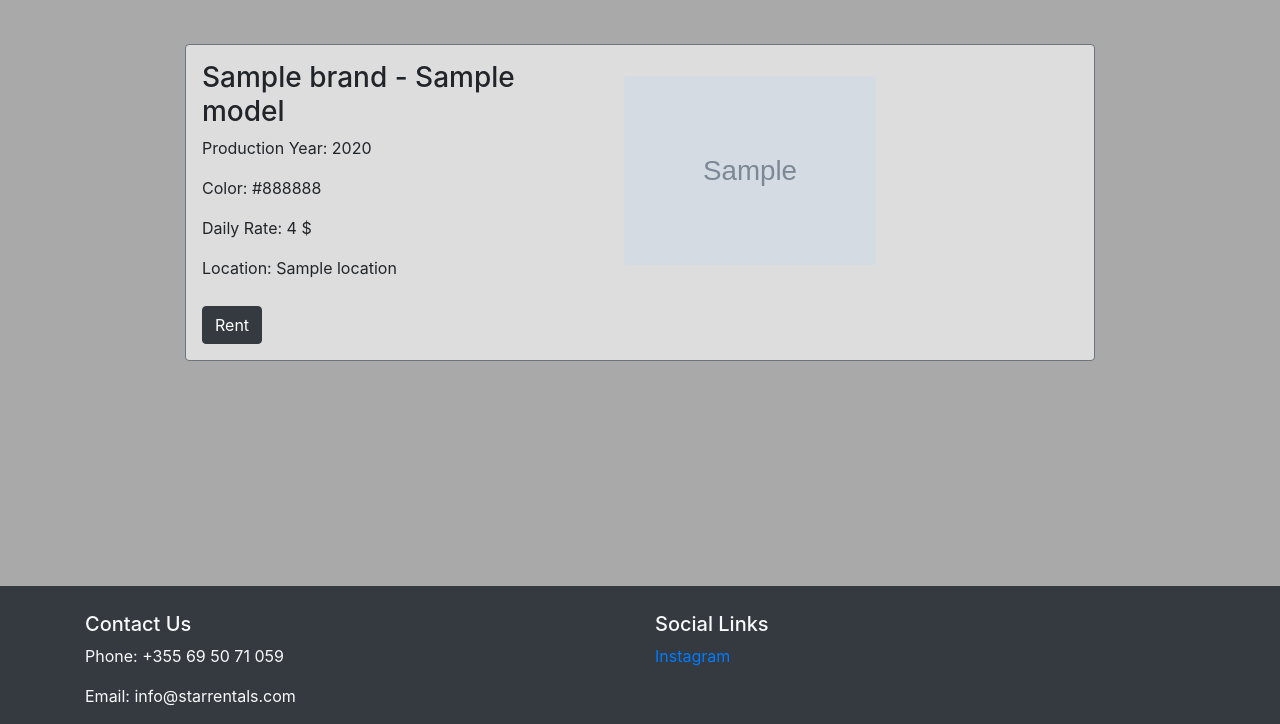
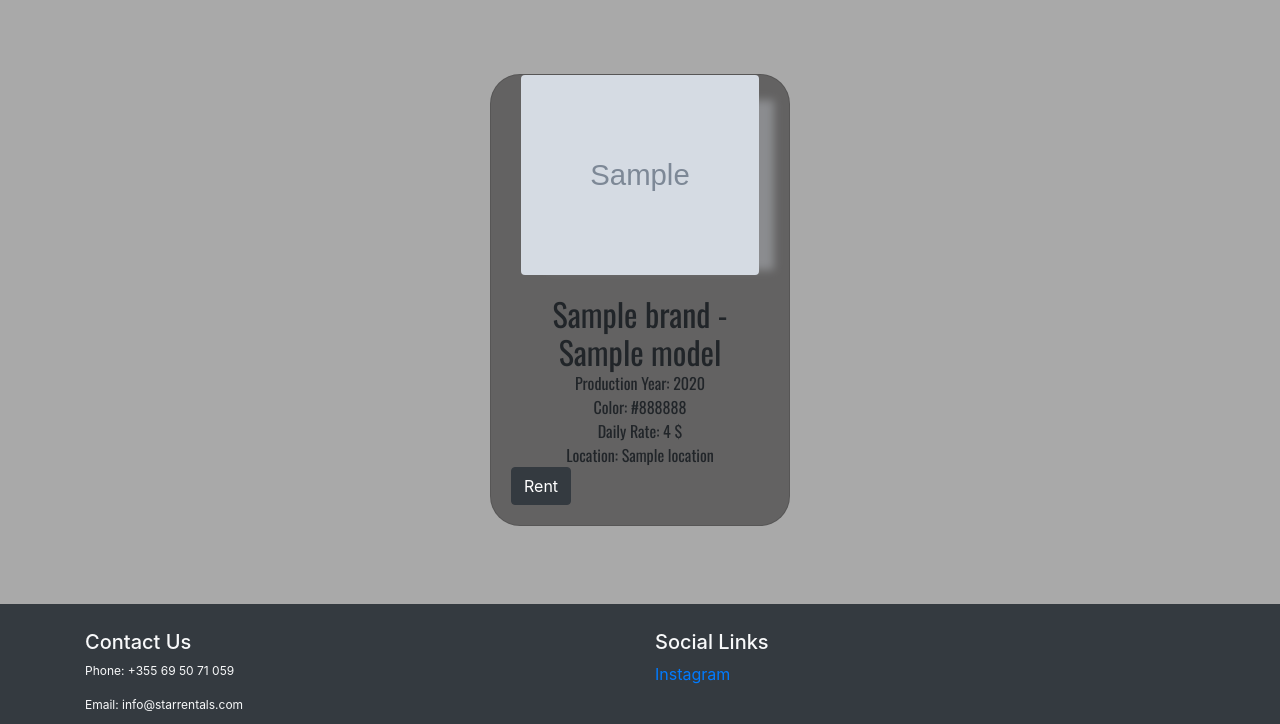
Before and after one commit to TediMihali/StarRentalCode, a Django app: template car_rental_project/rental/templates/auto_listing.html in a window 1280 px wide. Shown: the part 76-800 px from the top of the page. Run offline with Django 3.2, Linux system fonts and the light colour scheme; the template is opened without the code that fills it: most values are stand-ins (such as "Sample title", 1, 10 or a date in 2020); grey boxes marked "Sample" are stand-in pictures; some libraries are stand-ins or nearby versions.

Commit message:
rini news

```diff
--- a/car_rental_project/accounts/templates/sign_in.html
+++ b/car_rental_project/accounts/templates/sign_in.html
@@ -29,4 +29,7 @@
       </div>
     </div>
   </div>
+<div class="footer-place" style="margin-top: 200px">
+    {% include 'footer.html' %}
+</div>
 {% endblock %}
--- a/car_rental_project/accounts/templates/sign_up.html
+++ b/car_rental_project/accounts/templates/sign_up.html
@@ -52,4 +52,7 @@
       </div>
     </div>
   </div>
+  <div class="footer-place" style="margin-top: 200px">
+    {% include 'footer.html' %}
+</div>
 {% endblock %}
--- a/car_rental_project/rental/templates/about_us.html
+++ b/car_rental_project/rental/templates/about_us.html
@@ -29,5 +29,7 @@
     </div>
 </div>
 </div>
-
+<div class="footer-place" style="margin-top: 90px">
+    {% include 'footer.html' %}
+</div>
 {% endblock %}
--- a/car_rental_project/rental/templates/auto_listing.html
+++ b/car_rental_project/rental/templates/auto_listing.html
@@ -3,47 +3,128 @@
 
 {% block content %}
 <style>
-    .car-image {
-        width: 70%;
+    @import url("https://use.fontawesome.com/releases/v6.5.1/css/all.css");
+    @import url("https://fonts.googleapis.com/css2?family=Montserrat&family=Oswald");
+
+	.card-container {
+		display: flex;
+		justify-content: center;
+		align-items: center;
+		height: 75vh;
+	}
+    .card {
+        align: center;
+        width: 300px;
         height: auto;
-        margin: 15px;
+        min-height: 390px;
+        background: #636262;
+        border-radius: 30px;
+        position: relative;
+        z-index: 10;
+        margin: 25px;
+        transition: all .25s ease;
+        box-shadow:
+            0px 0px 0px 0px #00000014;
+        cursor: pointer;
     }
-    .container_car {
-        width: 60%;
+
+    hr {
+        color: bisque;
+
     }
-    .rent-button {
-        display: inline-block;
-        margin-top: 10px;
+
+    .image {
+        width: calc(100% - 60px);
+        margin: 0px 30px;
+        display: flex;
+        align-items: center;
+        justify-content: center;
+        transition: all .35s ease-out;
+
+        & img.blur {
+            position: absolute;
+            transform:
+                translate(20px, 10px) scale(.85);
+            filter: blur(5px);
+            z-index: -1;
+            opacity: .35;
+            transition: all .35s ease-out;
+        }
+
+        & img {
+            height: 200px;
+        }
+    }
+
+
+    .text {
+        padding: 20px;
+
+        & h2 {
+            font-family: "Oswald", sans-serif;
+            margin: 0px;
+            text-align: center;
+        }
+        & p {
+            font-family: "Oswald", sans-serif;
+            margin: 0px;
+            text-align: center;
+        }
+    }
+
+    .card:hover {
+        transform: translate(0, -10px);
+        box-shadow: 0px 17px 35px 0px #00000012;
+
+        & .image {
+            transform: translate(0, -15px);
+        }
+
+        & img.blur {
+            opacity: .5;
+            transform:
+                translate(25px, 26px) scale(.85);
+        }
+    }
+    .center-container {
+        display: flex;
+        flex-wrap: wrap;
+        justify-content: center;
     }
 </style>
 
-<div class="container mt-4">
-    <div class="row justify-content-md-center">
+
+<div class="center-container">
+
 	{% for car in car_list %}
-            <div class="col-md-10 mb-4 container_car justify-content-center" style="padding:20px">
-                <div class="border border-secondary rounded" style="background-color:#DDDDDD">
-                    <div class="row">
-                        <div class="col-md-5 m-3">
-                            <h3>{{ car.brand }} - {{ car.model }}</h3>
+
+<div class="card-container">
+     <div class="card">
+		<div class="image">
+		{% for image in car.car_images.all|slice:":1"%}
+			<img src="{{ image.image.url }}" alt="{{ car.brand }} - {{ car.model }} Image" class="rounded img-fluid car-image">
+			<img class="blur" src="{{ image.image.url }}" alt="{{ car.brand }} - {{ car.model }} Image" class="rounded img-fluid car-image">
+		{% endfor %}
+		</div>
+		<div class="text">
+			<h2>{{ car.brand }} - {{ car.model }}</h2>
 			<p>Production Year: {{ car.production_year }}</p>
 			<p>Color: {{ car.color }}</p>
 			<p>Daily Rate: {% if user.is_authenticated %}{{car.discounted_daily_rate}} {% else %}{{car.daily_rate}}{% endif %} $</p>
 			<p>Location: {{ car.location }}</p>
 			<a href="{% url 'rental:car_rent' car_id=car.id %}" class="btn btn-dark rent-button" data-car-id="{{ car.id }}">Rent</a>
-                            <!-- Add more information as needed -->
-                        </div>
-                        <div class="col-md-5 mt-3 mr-5 mb-3">
-                            {% for image in car.car_images.all|slice:":1" %}
-                                <img src="{{ image.image.url }}" alt="{{ car.brand }} - {{ car.model }} Image" class="rounded img-fluid car-image">
-                            {% endfor %}
-                        </div>
-                    </div>
-                </div>
-            </div>
-        {% endfor %}
 		</div>
      </div>
 
-<script src="{% static "js/rent_button.js" %}"></script>
+	{% endfor %}
 
+</div>
+
+
+
+
+<div class="footer-place" style="margin-top: 100px">
+    {% include 'footer.html' %}
+</div>
+<script src="{% static 'js/rent_button.js' %}"></script>
 {% endblock %}
--- a/car_rental_project/static/css/base.css
+++ b/car_rental_project/static/css/base.css
@@ -5,4 +5,8 @@ footer{
     left: 0;
     width: 100%;
     transition: bottom 0.3s ease-out; /* Add a smooth transition effect */
+    #scroll-footer.show {
+    display: block;
 }
+
+}
--- /dev/null
+++ b/car_rental_project/static/js/script.js
@@ -0,0 +1,18 @@
+document.addEventListener("DOMContentLoaded", function () {
+    var scrollFooter = document.getElementById('scroll-footer');
+    var lastScrollTop = 0;
+
+    window.addEventListener("scroll", function () {
+        var st = window.scrollY;
+
+        if (st > lastScrollTop) {
+            // Scroll down
+            scrollFooter.classList.add('show');
+        } else {
+            // Scroll up
+            scrollFooter.classList.remove('show');
+        }
+
+        lastScrollTop = st <= 0 ? 0 : st;
+    });
+});
--- a/car_rental_project/templates/base.html
+++ b/car_rental_project/templates/base.html
@@ -62,34 +62,10 @@
 
 {% endblock %}
 
-<!-- Footer -->
-<footer class="bg-dark text-light mt-5">
-    <div class="container">
-        <div class="row">
-            <div class="col-md-6 mt-3">
-                <h5>Contact Us</h5>
-                <p>Phone: +355 69 50 71 059</p>
-                <p>Email: info@starrentals.com</p>
-            </div>
-            <!-- home.html in your rental/templates/rental/ directory -->
-            <div class="col-md-6 mt-3">
-                <h5>Social Links</h5>
-                <ul class="list-unstyled">
-                    <li><a href="https://instagram.com/star_rental_?igshid=NzZlODBkYWE4Ng==" target="_blank">Instagram</a></li>
-                </ul>
-            </div>
 
 
-            <div class="row">
-            <div class="col-md-12 text-center">
-                <p>&copy; 2023 Star Rentals. All rights reserved.</p>
-            </div>
-        </div>
-    </div>
-</footer>
 
-<!-- Include Bootstrap JS and jQuery -->
-<script src="https://code.jquery.com/jquery-3.3.1.slim.min.js"
+<script src="script.js"></script><script src="https://code.jquery.com/jquery-3.3.1.slim.min.js"
         integrity="sha384-q8i/X+965DzO0rT7abK41JStQIAqVgRVzpbzo5smXKp4YfRvH+8abtTE1Pi6jizo"
         crossorigin="anonymous"></script>
 <script src="https://cdnjs.cloudflare.com/ajax/libs/popper.js/1.14.7/umd/popper.min.js"
@@ -101,6 +77,6 @@
 <script>
     const logouturl = "{% url "accounts:logout" %}";
 </script>
-<script src={% static "js/logout.js" %}></script>
+<script src="{% static 'js/logout.js' %}"></script>
 </body>
 </html>
--- /dev/null
+++ b/car_rental_project/templates/footer.html
@@ -0,0 +1,24 @@
+<!-- Footer -->
+<footer class="bg-dark text-light mt-4">
+    <div class="container">
+        <div class="row">
+            <div class="col-md-6 mt-3">
+                <h5>Contact Us</h5>
+                <p style="font-size: 12px;">Phone: +355 69 50 71 059</p>
+                <p style="font-size: 12px;">Email: info@starrentals.com</p>
+            </div>
+            <!-- home.html in your rental/templates/rental/ directory -->
+            <div class="col-md-6 mt-3">
+                <h5>Social Links</h5>
+                <ul class="list-unstyled">
+                    <li><a href="https://instagram.com/star_rental_?igshid=NzZlODBkYWE4Ng==" target="_blank">Instagram</a></li>
+                </ul>
+            </div>
+        </div>
+        <div class="row">
+            <div class="col-md-12 text-center">
+                <p style="font-size: 12px;">&copy; 2023 Star Rentals. All rights reserved.</p>
+            </div>
+        </div>
+    </div>
+</footer>
```
Also changed, not shown: car_rental_project/rental/templates/home.html (+7 -5 lines), car_rental_project/db.sqlite3, car_rental_project/media/cars/A45.png (added), car_rental_project/media/cars/gclass.png (added), car_rental_project/media/cars/images/A45.png (added), car_rental_project/media/cars/images/gclass.png (added). Lines whose indentation alone changed are shown as unchanged.
